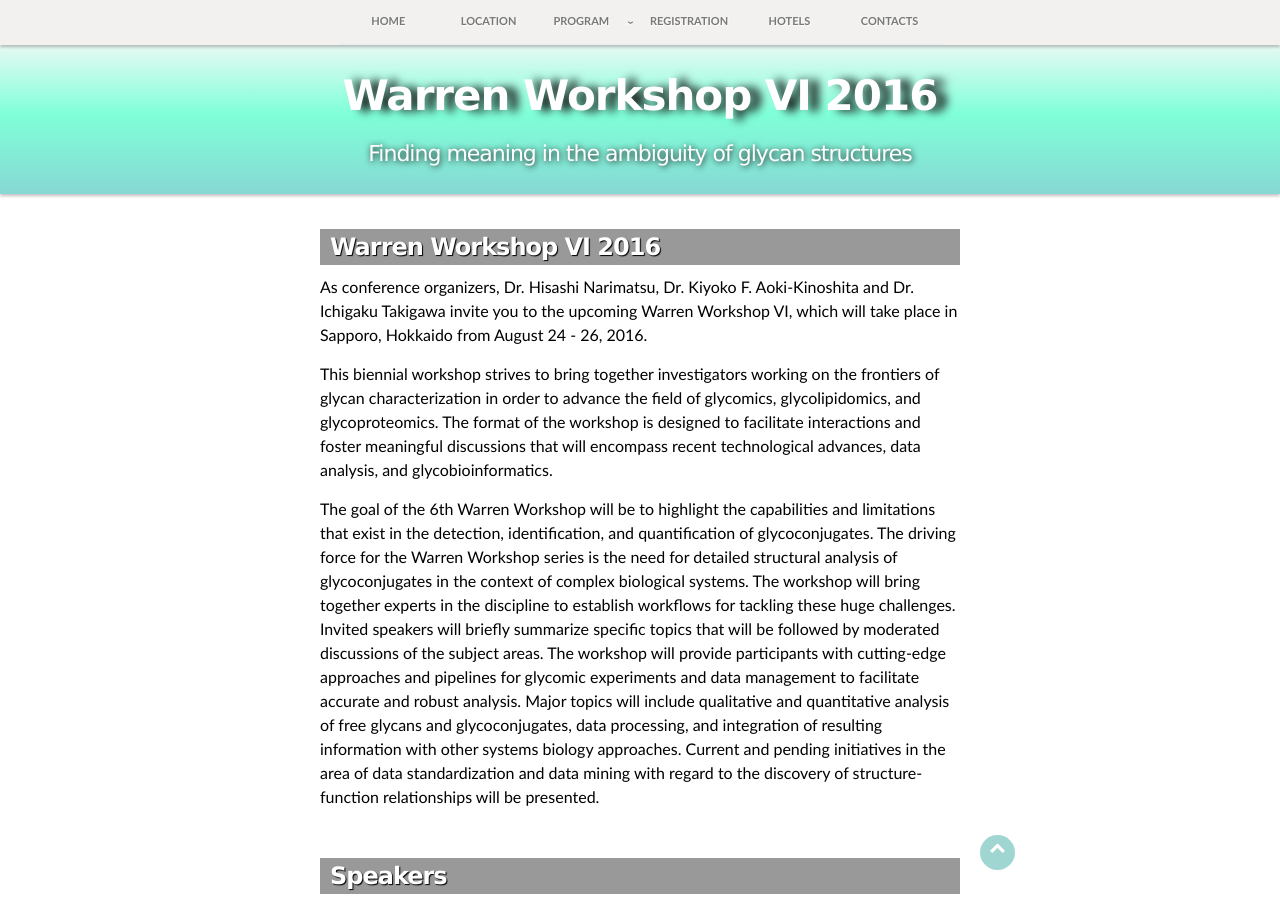
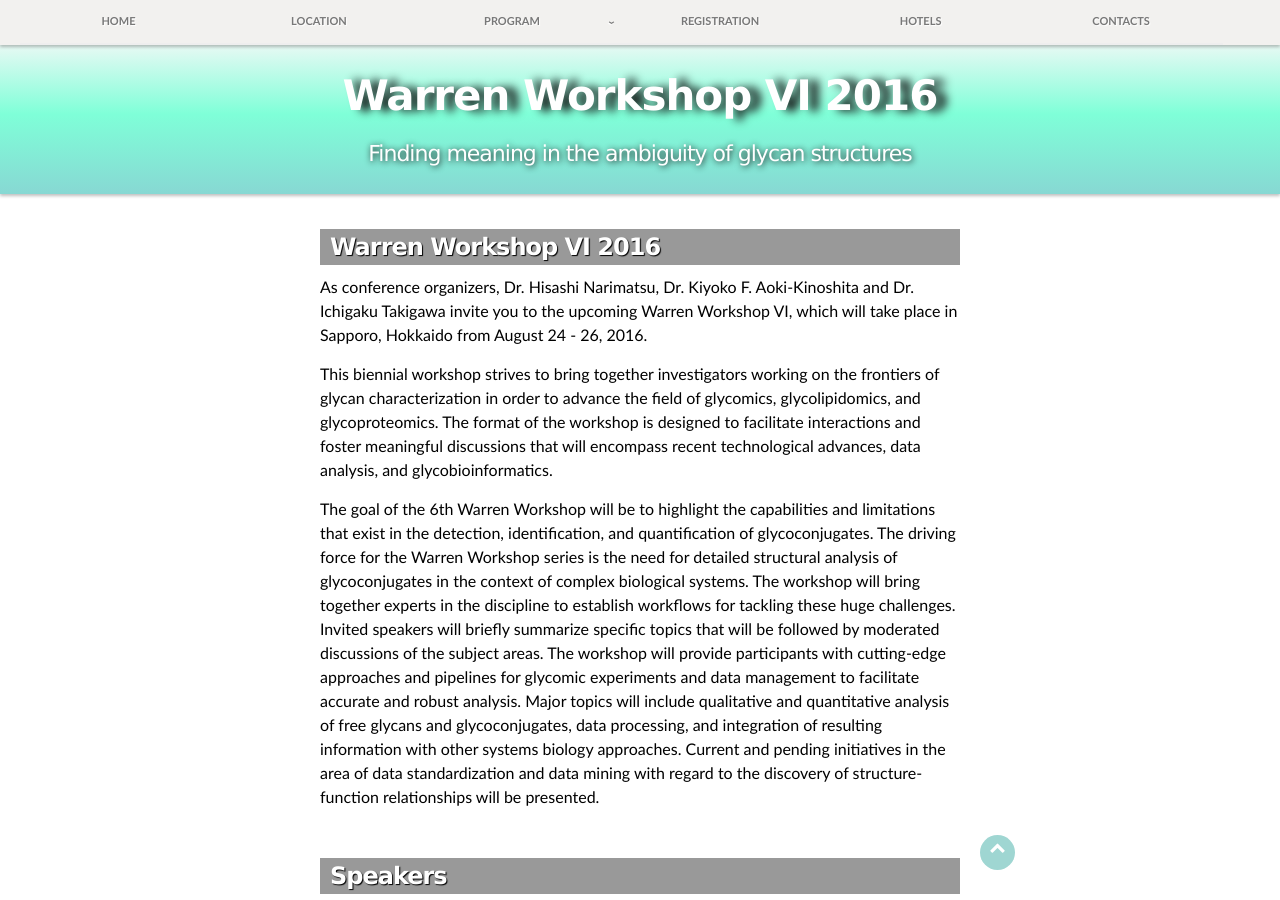
Before and after one commit to yamazakiM/test_warren2016, a Jekyll site: the page built from index.md, in a window 1280 px wide and 900 px high. Built offline with Jekyll 4.4.1, drawn with Linux system fonts in a browser that asks for light colours; nearby versions of some CDN libraries; library files that are not in the unit come from our copies.

Commit message:
Update menu.html

```diff
--- a/_includes/menu.html
+++ b/_includes/menu.html
@@ -2,22 +2,22 @@
     <link href="//maxcdn.bootstrapcdn.com/font-awesome/4.1.0/css/font-awesome.min.css" rel="stylesheet">
 
   <nav class="globalNav">
-       <div id="globalNav_inner">
+       <div id="globalNav_inner clearfix">
             <ul class="globalNav_ul">
                <li class="globalNavItem">
-                 <div class="globalNavItem_group">
+                 <!--<div class="globalNavItem_group">-->
                     <a class="globalNavItem_btn" href="{{site.url}}/">
                       <span class="globalNavItem_text">HOME</span>
                     </a>
-                 </div>
+                 <!--</div>-->
                 </li>
 
                <li class="globalNavItem">
-                  <div class="globalNavItem_group">
+                  <!--<div class="globalNavItem_group">-->
                     <a class="globalNavItem_btn" href="{{site.url}}/location">
                       <span class="globalNavItem_text">LOCATION</span>
                     </a>
-                  </div>
+                  <!--</div>-->
                </li>
 
                <li class="globalNavItem">
@@ -36,27 +36,27 @@
                </li>
 
                <li class="globalNavItem">
-                 <div class="globalNavItem_group">
+                 <!--<div class="globalNavItem_group">-->
                   <a class="globalNavItem_btn" href="{{site.url}}/registration">
                     <span class="globalNavItem_text">REGISTRATION</span>
                   </a>
-                 </div>
+                 <!--</div>-->
                </li>
 
                <li class="globalNavItem">
-                 <div class="globalNavItem_group">
+                 <!--<div class="globalNavItem_group">-->
                    <a class="globalNavItem_btn" href="{{site.url}}/hotels">
                      <span class="globalNavItem_text">HOTELS</span>
                   </a>
-                 </div>
+                 <!--</div>-->
                </li>
 
                <li class="globalNavItem">
-                 <div class="globalNavItem_group">
+                 <!--<div class="globalNavItem_group">-->
                   <a class="globalNavItem_btn" href="{{site.url}}/contacts">
                    <span class="globalNavItem_text">CONTACTS</span>
                   </a>
-                 </div>
+                 <!--</div>-->
               </li>
          </ul>
       </div>
```
